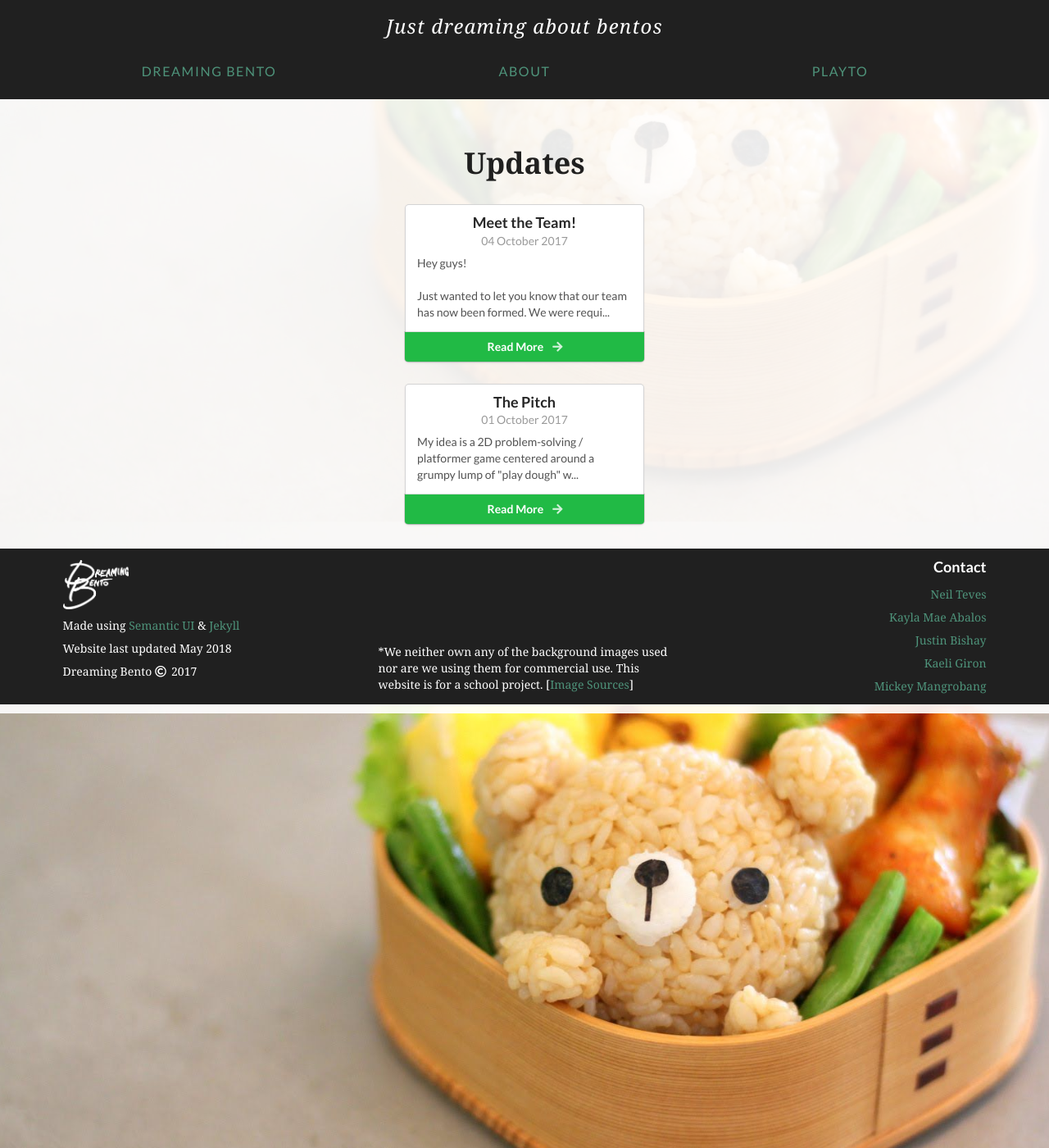
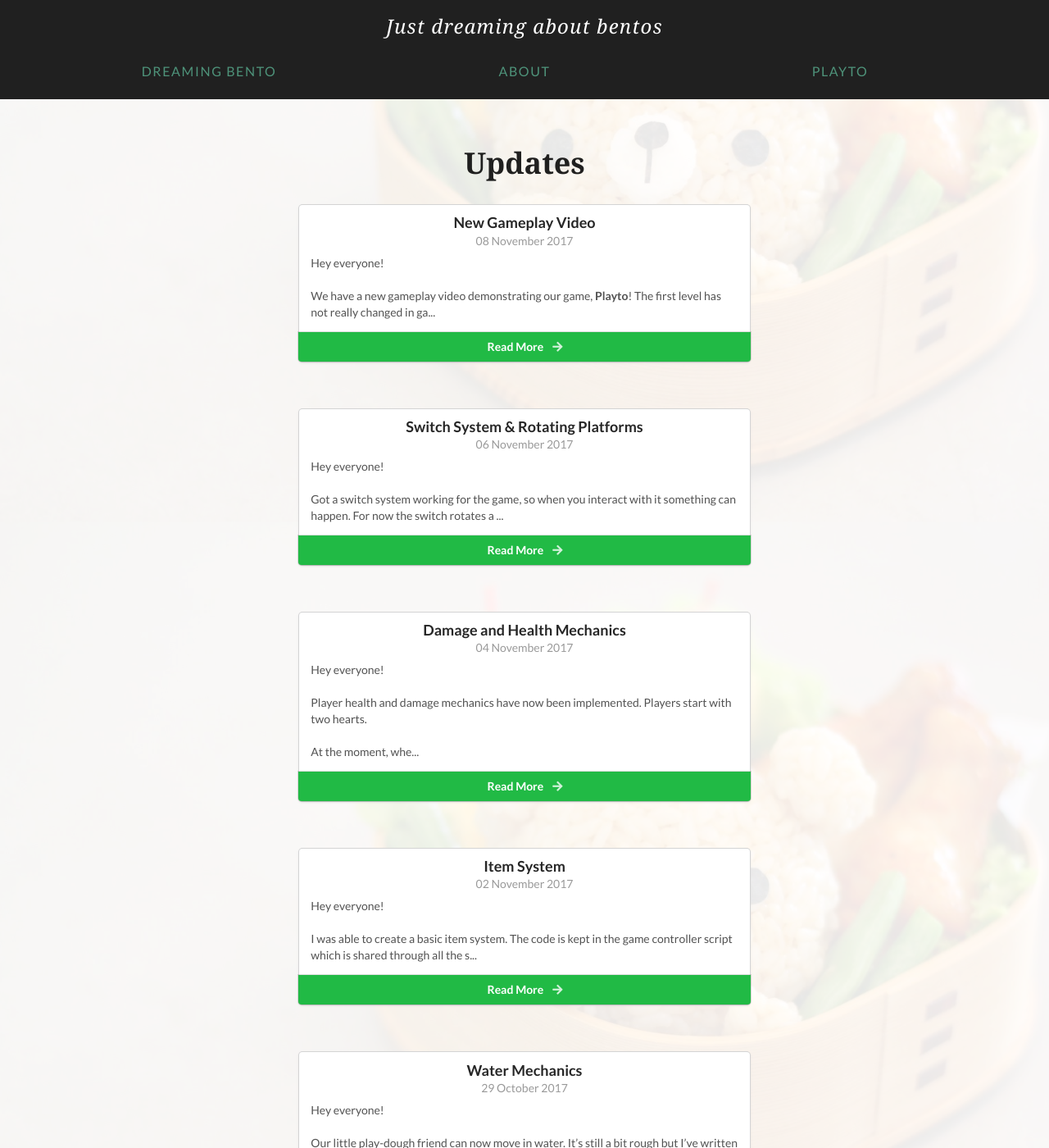
Before and after one commit to DreamingBento/DreamingBento, a Jekyll site: the page built from playto/updates/index.html, in a window 1280 px wide and 1400 px high, scrolled down 264 px. Shown: the whole window at 82% size. Built offline with Jekyll 4.4.1, drawn with Linux system fonts in a browser that asks for light colours; nearby versions of some CDN libraries; some of the changed text lies outside the part shown.

Commit message:
Added more blog posts from Wordpress

```diff
--- a/_includes/postcard.html
+++ b/_includes/postcard.html
@@ -1,10 +1,11 @@
 <div class="row">
-    <a href="{{ site.baseurl }}/{{ page.permalink }}" class="ui card">
+    <div class="eight wide column">
+        <a href="{{ site.baseurl }}/{{ page.permalink }}" class="ui fluid card">
             <div class="center aligned content">
                 <div class="header">{{ include.page.title }}</div>
                 <div class="meta">{{ include.page.date | date_to_long_string }}</div>
                 <div class="left aligned description">
-                <p>{{ include.page.summary | truncate: 100 }}</p>
+                    <p>{{ include.page.summary | truncate: 150 }}</p>
                 </div>
             </div>
             <div class="ui bottom attached green button">
@@ -13,3 +14,18 @@
             </div>
         </a>
     </div>
+</div>
+<div class="ui hidden divider"></div>
+
+<!--<div class="row">
+    <div class="twelve wide column">
+        <h3 style="text-align:center;">{{ include.page.title }}</h3>
+        <p style="color: slategrey; text-align:center;">
+            {{ include.page.date | date_to_long_string }}
+        </p>
+        <p>
+            {{ include.page.summary | truncate: 150 }}
+        </p>
+    </div>
+</div>
+<div class="ui divider"></div>-->
--- a/playto/updates/index.html
+++ b/playto/updates/index.html
@@ -13,3 +13,5 @@ permalink: /playto/updates/
 {% for page in update_pages %}
 {% include postcard.html page=page %}
 {% endfor %}
+
+<div class="row"></div>
--- a/playto/updates/post002.html
+++ b/playto/updates/post002.html
@@ -6,8 +6,9 @@ permalink: playto/updates/theteam/
 date: 2017-10-04
 author: Micky
 email: micky.jm4@gmail.com
-summary: Hey guys!<br /><br />Just wanted to let you know that our team has now been formed. We were required to have a team of at most six people, with no more than three programmers and artists. Our team consists of five members; three programmers, two artists. Let me introduce you to them, left to right.
+summary: Hey everyone!<br /><br />Just wanted to let you know that our team has now been formed. We were required to have a team of at most six people, with no more than three programmers and artists. Our team consists of five members; three programmers, two artists. Let me introduce you to them, left to right.
 prev: playto/updates/pitch/
+next: playto/updates/premeet/
 ---
 
 <p>
@@ -71,7 +72,7 @@ prev: playto/updates/pitch/
                 <strong>Micky Mangrobang</strong> | <a href="mailto:{{ site.data.bio.mickey.email }}" class="link-font">{{ site.data.bio.mickey.email }}</a>
             </p>
             <p>
-                Fourth in the picture is myself, Micky. I am in my final year attending University of Hawaii at Manoa, studying Computer Science. I am the third Game Programmer in the group.
+                Fourth in the picture is myself, Micky. I am in my final year attending University of Hawaii at Manoa, studying Computer Science. I am the third Game Programmer in the group, as well as the Website Developer.
             </p>
         </div>
     </div>
--- /dev/null
+++ b/playto/updates/post003.html
@@ -0,0 +1,16 @@
+---
+layout: post
+type: update
+title: Pre-Meeting
+permalink: playto/updates/premeet/
+date: 2017-10-05
+author: Micky
+email: micky.jm4@gmail.com
+summary: Hey everyone!<br /><br />Small update. Prior to the team formation, Neil already started programming some of the game mechanics for the main character. Before our first official team meeting Neil wants Justin and I to create some puzzles for the tutorial level, for players to get used to the mechanics. As for Kayla and Kaeli, he wants them to start drawing up some assets for the game.<br /><br />Our first team meeting has been set to be on Monday, 09 October 2017. You all will be updated after then!
+prev: playto/updates/theteam/
+next: playto/updates/postmeet/
+---
+
+<p>
+    {{ page.summary }}
+</p>
--- /dev/null
+++ b/playto/updates/post004.html
@@ -0,0 +1,16 @@
+---
+layout: post
+type: update
+title: Post First Meeting
+permalink: playto/updates/postmeet/
+date: 2017-10-09
+author: Micky
+email: micky.jm4@gmail.com
+summary: Hey everyone!<br /><br />We just finished our first meeting, and merged our tutorial puzzles and assets together for the game, so we have a playable demo! As much as we would like to build the demo and send share the download, Neil and I are working on hosting the game online. I will update you all once that happens!<br /><br />We also now have set up our plans for our next meeting. Neil, Justin and I are to draw draft puzzles so we can create a level layout in our next meeting. Kayla and Kaeli are to continue working on the concept art and storyboard, as well as drawing up what we, the programmers, want for our puzzles.
+prev: playto/updates/premeet/
+next: playto/updates/firstdemo/
+---
+
+<p>
+    {{ page.summary }}
+</p>
--- /dev/null
+++ b/playto/updates/post005.html
@@ -0,0 +1,36 @@
+---
+layout: post
+type: update
+title: Live Demo Up!
+permalink: playto/updates/firstdemo/
+date: 2017-10-10
+author: Micky
+email: micky.jm4@gmail.com
+summary: Hey everyone!<br /><br />Neil and I figured out how to get the game to run in a browser, as well as find a way to host it. It is safe to say that we now have a live demo up for Party Crasher (name is WIP)!
+prev: playto/updates/postmeet/
+next: playto/updates/plato/
+---
+
+<p>
+    {{ page.summary }}
+</p>
+
+<h3>Demo Link</h3>
+
+<p>
+    You can play the demo at: <a href="http://www2.hawaii.edu/~tevesn/" target="_blank" class="link-font">http://www2.hawaii.edu/~tevesn/</a>
+</p>
+
+<h3>Demo Walkthrough</h3>
+
+<p>
+    If you do not feel like playing the game, having trouble running it or having trouble with the game mechanics; Kayla made a demo walkthrough that you can watch.
+</p>
+
+<p class="video-container">
+    <iframe src="https://www.youtube.com/embed/_DeLPFlj-z0" frameborder="0" gesture="media" allow="encrypted-media" allowfullscreen></iframe>
+</p>
+
+<p>
+    If you are having trouble viewing the embedded video, you can watch it <a href="https://www.youtube.com/watch?v=_DeLPFlj-z0" target="_blank" class="link-font">here</a>.
+</p>
--- /dev/null
+++ b/playto/updates/post006.html
@@ -0,0 +1,16 @@
+---
+layout: post
+type: update
+title: Main Character Name&#58; Plato
+permalink: playto/updates/plato/
+date: 2017-10-11
+author: Micky
+email: micky.jm4@gmail.com
+summary: Hey everyone!<br /><br />Just wanted to let you know we decided on the name for our main character; and his name is <em>Plato</em>! We decided on Plato as the name because it is a pun to what he is made out of, which is Play-Doh!<br /><br />Ha, I know, may not be funny to everyone.
+prev: playto/updates/firstdemo/
+next: playto/updates/tutorialassets/
+---
+
+<p>
+    {{ page.summary }}
+</p>
--- /dev/null
+++ b/playto/updates/post007.html
@@ -0,0 +1,16 @@
+---
+layout: post
+type: update
+title: Tutorial Level Assets
+permalink: playto/updates/tutorialassets/
+date: 2017-10-19
+author: Neil
+email: neilnthings@gmail.com
+summary: Hey everyone!<br /><br />I finished integrating all currently available assets into our tutorial level. Now it looks extra cute and fluffy for you all to enjoy.
+prev: playto/updates/plato/
+next: playto/updates/playto/
+---
+
+<p>
+    {{ page.summary }}
+</p>
--- /dev/null
+++ b/playto/updates/post008.html
@@ -0,0 +1,16 @@
+---
+layout: post
+type: update
+title: Game Name&#58; Playto
+permalink: playto/updates/playto/
+date: 2017-10-23
+author: Micky
+email: micky.jm4@gmail.com
+summary: Hey everyone!<br /><br />We just finished another team meeting and finally decided on a name for the game, which is <strong>Playto</strong>. The name is suppose to play on to both of the main characters name, <em>Plato</em>, and the fact that he is a Play-Doh.<br /><br />I know, I know. Puns are not for everyone.
+prev: playto/updates/tutorialassets/
+next: playto/updates/stickupdate/
+---
+
+<p>
+    {{ page.summary }}
+</p>
--- /dev/null
+++ b/playto/updates/post009.html
@@ -0,0 +1,16 @@
+---
+layout: post
+type: update
+title: Stick Form (Update)
+permalink: playto/updates/stickupdate/
+date: 2017-10-26
+author: Neil
+email: neilnthings@gmail.com
+summary: Hey everyone!<br /><br />Implemented some code that makes the stick tilting mechanic much smoother. Before it was a quick jerk and the game object just suddenly teleports into position but now players can hold down left or right (to a certain degree) and the tilt will translate instead of just appearing in place.
+prev: playto/updates/playto/
+next: playto/updates/watermechanics/
+---
+
+<p>
+    {{ page.summary }}
+</p>
--- /dev/null
+++ b/playto/updates/post010.html
@@ -0,0 +1,16 @@
+---
+layout: post
+type: update
+title: Water Mechanics
+permalink: playto/updates/watermechanics/
+date: 2017-10-29
+author: Neil
+email: neilnthings@gmail.com
+summary: Hey everyone!<br /><br />Our little play-dough friend can now move in water.  It’s still a bit rough but I’ve written the basic code to get started. When Playto hits a body of water he can move in all directions around him until he gets out of that body of water.
+prev: playto/updates/stickupdate/
+next: playto/updates/itemsystem/
+---
+
+<p>
+    {{ page.summary }}
+</p>
--- /dev/null
+++ b/playto/updates/post011.html
@@ -0,0 +1,16 @@
+---
+layout: post
+type: update
+title: Item System
+permalink: playto/updates/itemsystem/
+date: 2017-11-02
+author: Neil
+email: neilnthings@gmail.com
+summary: Hey everyone!<br /><br />I was able to create a basic item system. The code is kept in the game controller script which is shared through all the scenes. The items are referenced in each scene and then new abilities can be used depending on which items the player currently has on the player inventory.<br /><br />Players can only carry three items at a time and any other items they may get if their inventory is full will go to there inventory box at the home base.
+prev: playto/updates/watermechanics/
+next: playto/updates/healthsystem/
+---
+
+<p>
+    {{ page.summary }}
+</p>
--- /dev/null
+++ b/playto/updates/post012.html
@@ -0,0 +1,16 @@
+---
+layout: post
+type: update
+title: Damage and Health Mechanics
+permalink: playto/updates/healthsystem/
+date: 2017-11-04
+author: Neil
+email: neilnthings@gmail.com
+summary: Hey everyone!<br /><br />Player health and damage mechanics have now been implemented. Players start with two hearts.<br /><br />At the moment, when player health reaches zero the main menu screen is loaded.
+prev: playto/updates/itemsystem/
+next: playto/updates/switchsystem/
+---
+
+<p>
+    {{ page.summary }}
+</p>
--- /dev/null
+++ b/playto/updates/post013.html
@@ -0,0 +1,28 @@
+---
+layout: post
+type: update
+title: Switch System & Rotating Platforms
+permalink: playto/updates/switchsystem/
+date: 2017-11-06
+author: Micky
+email: micky.jm4@gmail.com
+summary: Hey everyone!<br /><br />Got a switch system working for the game, so when you interact with it something can happen. For now the switch rotates a platform, which is what I need for a future puzzle I am currently making. It works the same as the platform system, where you need to turn into a block to interact with the switch.
+prev: playto/updates/healthsystem/
+next: playto/updates/newvideo/
+---
+
+<p>
+    {{ page.summary }}
+</p>
+
+<p>
+    The switch system:
+</p>
+
+<img src="{{ site.baseurl }}/images/gifs/switch01.gif" />
+
+<p>
+    I have also set the switch to rotate multiple platforms at once.
+</p>
+
+<img src="{{ site.baseurl }}/images/gifs/switch02.gif" />
--- /dev/null
+++ b/playto/updates/post014.html
@@ -0,0 +1,28 @@
+---
+layout: post
+type: update
+title: New Gameplay Video
+permalink: playto/updates/newvideo/
+date: 2017-11-08
+author: Micky
+email: micky.jm4@gmail.com
+summary: Hey everyone!<br /><br />We have a new gameplay video demonstrating our game, <strong>Playto</strong>! The first level has not really changed in gameplay design, but we do now have assets for the tutorial level. I would also like to note that the video features a new level that is an extension of the tutorial level. Justin and I can not take much credit here, as Neil made the level by himself during his spare time. Anyway, here is the video&#58;
+prev: playto/updates/switchsystem/
+---
+
+<p>
+    {{ page.summary }}
+</p>
+
+
+<p class="video-container">
+    <iframe src="https://www.youtube.com/embed/rF77Qwb10Bo" frameborder="0" gesture="media" allow="encrypted-media" allowfullscreen></iframe>
+</p>
+
+<p>
+    If you are having trouble viewing the embedded video, you can watch it <a href="https://www.youtube.com/watch?v=rF77Qwb10Bo" target="_blank" class="link-font">here</a>.
+</p>
+
+<p>
+    *We neither own nor are using the music featured in the video for commercial use.
+</p>
```
Also changed, not shown: images/gifs/switch01.gif (added), images/gifs/switch02.gif (added). Lines whose indentation alone changed are shown as unchanged.
